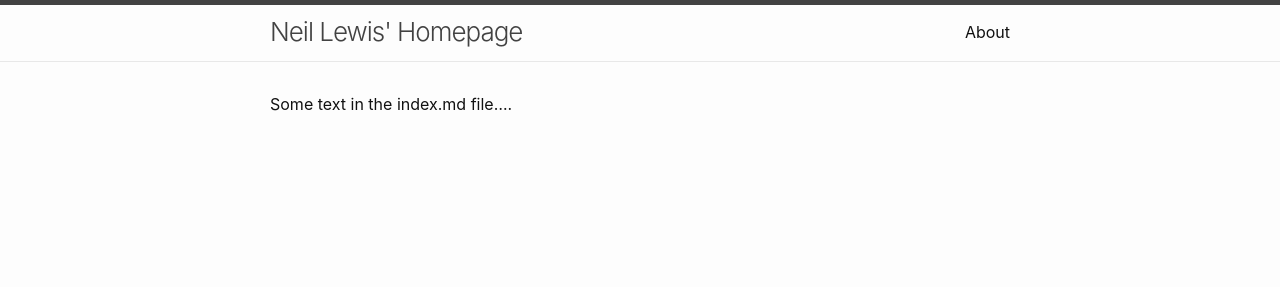
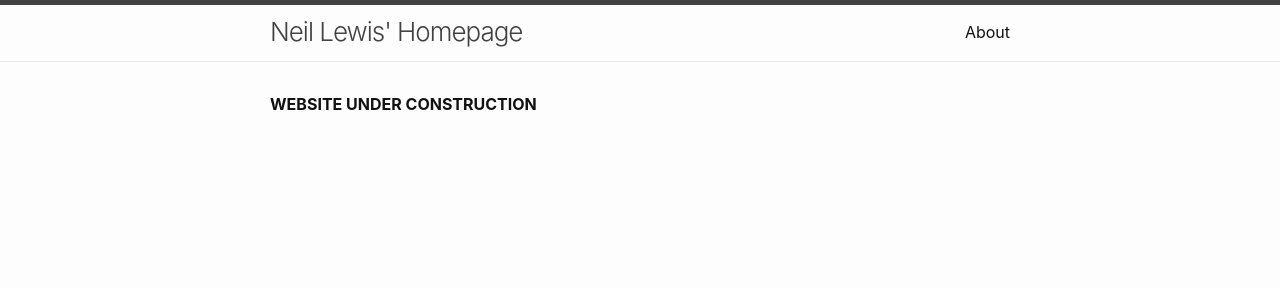
Before and after one commit to ntlewis/ntlewis.github.io, a Jekyll site: the page built from index.md, in a window 1280 px wide. Shown: the top 287 px of the page. Built offline with Jekyll 4.4.1, drawn with Linux system fonts in a browser that asks for light colours.

Commit message:
Update index.md

```diff
--- a/index.md
+++ b/index.md
@@ -5,4 +5,4 @@
 layout: home
 ---
 
-Some text in the index.md file....
+**WEBSITE UNDER CONSTRUCTION**
```
